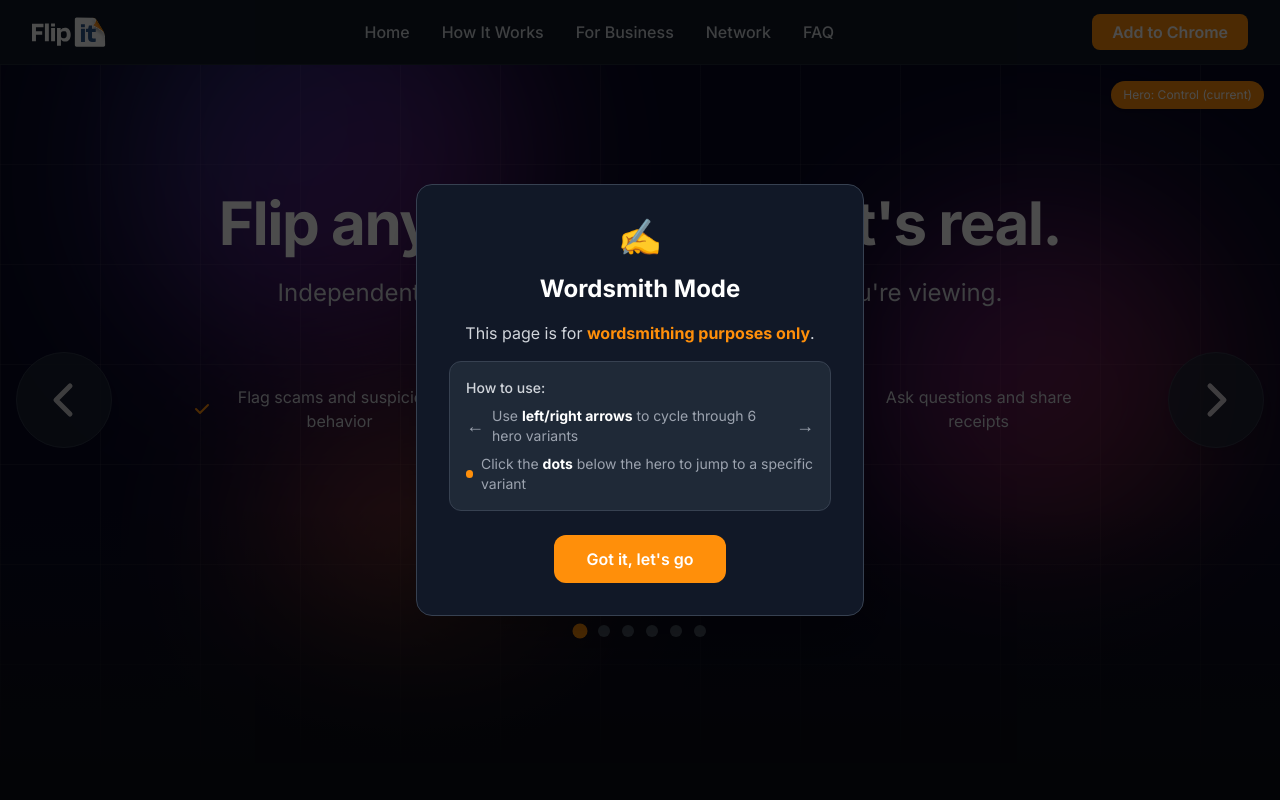
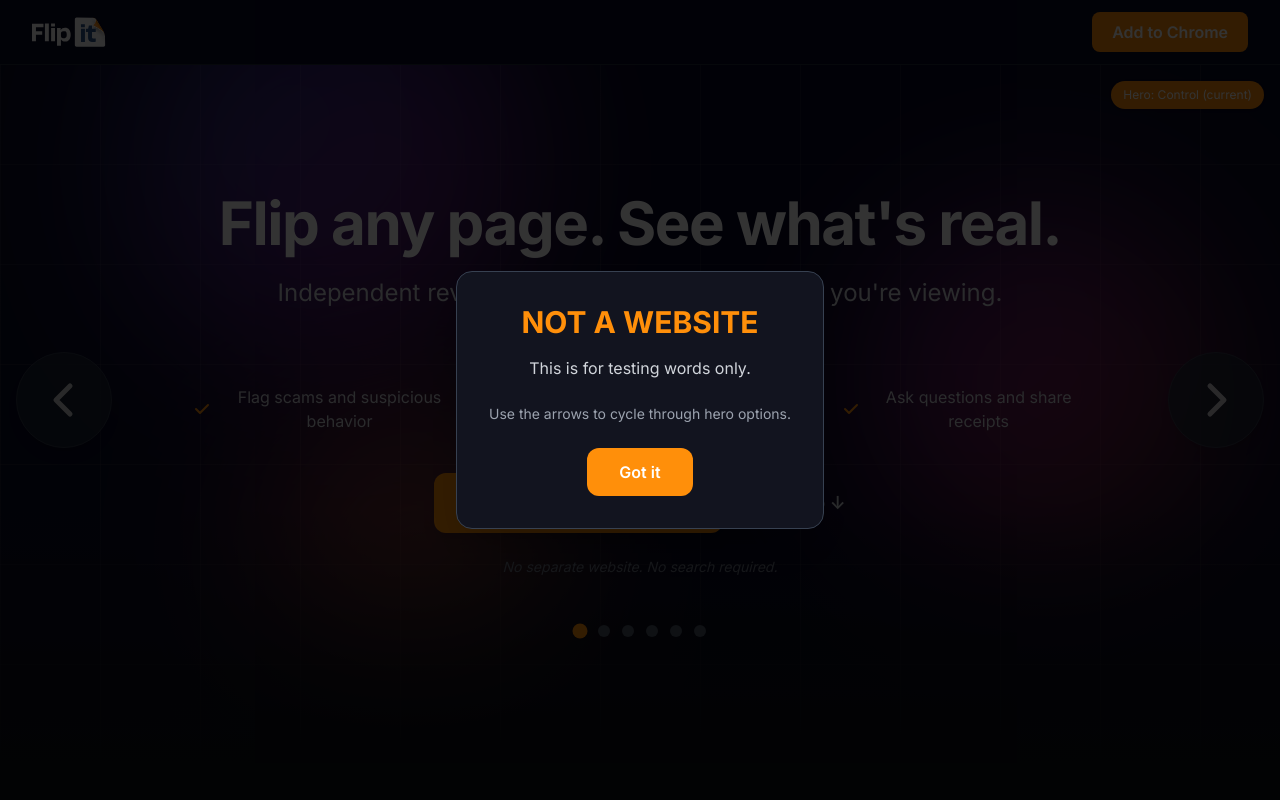
Before and after one commit to mikehelm/flipitwords, a Next.js app: page / in a window 1280 px wide. Shown: the top 800 px of the page. Built offline with nearby package versions, Linux system fonts and the light colour scheme.

Commit message:
Remove nav menu, simplify popup to 'NOT A WEBSITE - testing words only'

```diff
--- a/components/Header.tsx
+++ b/components/Header.tsx
@@ -2,21 +2,10 @@
 
 import Link from 'next/link';
 import Image from 'next/image';
-import { useState } from 'react';
 
 export default function Header() {
-  const [mobileMenuOpen, setMobileMenuOpen] = useState(false);
-
-  const navLinks = [
-    { href: '/', label: 'Home' },
-    { href: '/how-it-works', label: 'How It Works' },
-    { href: '/business', label: 'For Business' },
-    { href: '/network', label: 'Network' },
-    { href: '/faq', label: 'FAQ' },
-  ];
-
   return (
-    <header className="sticky top-0 z-50 bg-gray-900 border-b border-gray-800">
+    <header className="sticky top-0 z-50 bg-[#070823] border-b border-gray-800">
       <nav className="max-w-7xl mx-auto px-4 sm:px-6 lg:px-8">
         <div className="flex justify-between items-center h-16">
           {/* Logo */}
@@ -31,21 +20,7 @@ export default function Header() {
             />
           </Link>
 
-          {/* Desktop Navigation */}
-          <div className="hidden md:flex items-center space-x-8">
-            {navLinks.map((link) => (
-              <Link
-                key={link.href}
-                href={link.href}
-                className="text-gray-300 hover:text-white font-medium transition-colors"
-              >
-                {link.label}
-              </Link>
-            ))}
-          </div>
-
           {/* CTA Button */}
-          <div className="hidden md:block">
           <a
             href="https://chromewebstore.google.com/detail/flipit/aeclfjapikjpkdajbaolonnceecpghce"
             target="_blank"
@@ -55,46 +30,6 @@ export default function Header() {
             Add to Chrome
           </a>
         </div>
-
-          {/* Mobile menu button */}
-          <button
-            className="md:hidden p-2 text-gray-300"
-            onClick={() => setMobileMenuOpen(!mobileMenuOpen)}
-            aria-label="Toggle menu"
-          >
-            <svg className="w-6 h-6" fill="none" stroke="currentColor" viewBox="0 0 24 24">
-              {mobileMenuOpen ? (
-                <path strokeLinecap="round" strokeLinejoin="round" strokeWidth={2} d="M6 18L18 6M6 6l12 12" />
-              ) : (
-                <path strokeLinecap="round" strokeLinejoin="round" strokeWidth={2} d="M4 6h16M4 12h16M4 18h16" />
-              )}
-            </svg>
-          </button>
-        </div>
-
-        {/* Mobile Navigation */}
-        {mobileMenuOpen && (
-          <div className="md:hidden py-4 border-t border-gray-800">
-            {navLinks.map((link) => (
-              <Link
-                key={link.href}
-                href={link.href}
-                className="block py-2 text-gray-300 hover:text-white font-medium"
-                onClick={() => setMobileMenuOpen(false)}
-              >
-                {link.label}
-              </Link>
-            ))}
-            <a
-              href="https://chromewebstore.google.com/detail/flipit/aeclfjapikjpkdajbaolonnceecpghce"
-              target="_blank"
-              rel="noopener noreferrer"
-              className="block mt-4 bg-flipit-orange text-white px-5 py-2 rounded-lg font-semibold text-center"
-            >
-              Add to Chrome
-            </a>
-          </div>
-        )}
       </nav>
     </header>
   );
--- a/components/HeroVariantSwitcher.tsx
+++ b/components/HeroVariantSwitcher.tsx
@@ -34,32 +34,20 @@ export default function HeroVariantSwitcher() {
     <>
       {/* Popup Modal */}
       {showPopup && (
-        <div className="fixed inset-0 z-50 flex items-center justify-center bg-black/70">
-          <div className="bg-gray-900 border border-gray-700 rounded-2xl shadow-2xl max-w-md mx-4 p-8 text-center">
-            <div className="text-4xl mb-4">✍️</div>
-            <h2 className="text-2xl font-bold text-white mb-4">Wordsmith Mode</h2>
-            <p className="text-gray-300 mb-4">
-              This page is for <strong className="text-flipit-orange">wordsmithing purposes only</strong>.
+        <div className="fixed inset-0 z-50 flex items-center justify-center bg-black/80">
+          <div className="bg-[#12141f] border border-gray-700 rounded-2xl shadow-2xl max-w-sm mx-4 p-8 text-center">
+            <h2 className="text-3xl font-bold text-flipit-orange mb-4">NOT A WEBSITE</h2>
+            <p className="text-gray-300 mb-6">
+              This is for testing words only.
             </p>
-            <div className="bg-gray-800 rounded-xl p-4 mb-6 text-left border border-gray-700">
-              <p className="text-sm text-gray-300 font-medium mb-2">How to use:</p>
-              <ul className="text-sm text-gray-400 space-y-2">
-                <li className="flex items-center gap-2">
-                  <span className="text-lg">←</span>
-                  <span>Use <strong className="text-white">left/right arrows</strong> to cycle through 6 hero variants</span>
-                  <span className="text-lg">→</span>
-                </li>
-                <li className="flex items-center gap-2">
-                  <span className="w-2 h-2 bg-flipit-orange rounded-full"></span>
-                  <span>Click the <strong className="text-white">dots</strong> below the hero to jump to a specific variant</span>
-                </li>
-              </ul>
-            </div>
+            <p className="text-gray-400 text-sm mb-6">
+              Use the arrows to cycle through hero options.
+            </p>
             <button
               onClick={() => setShowPopup(false)}
               className="bg-flipit-orange hover:bg-orange-600 text-white px-8 py-3 rounded-xl font-semibold transition-colors"
             >
-              Got it, let&apos;s go
+              Got it
             </button>
           </div>
         </div>
```
Lines whose indentation alone changed are shown as unchanged.
